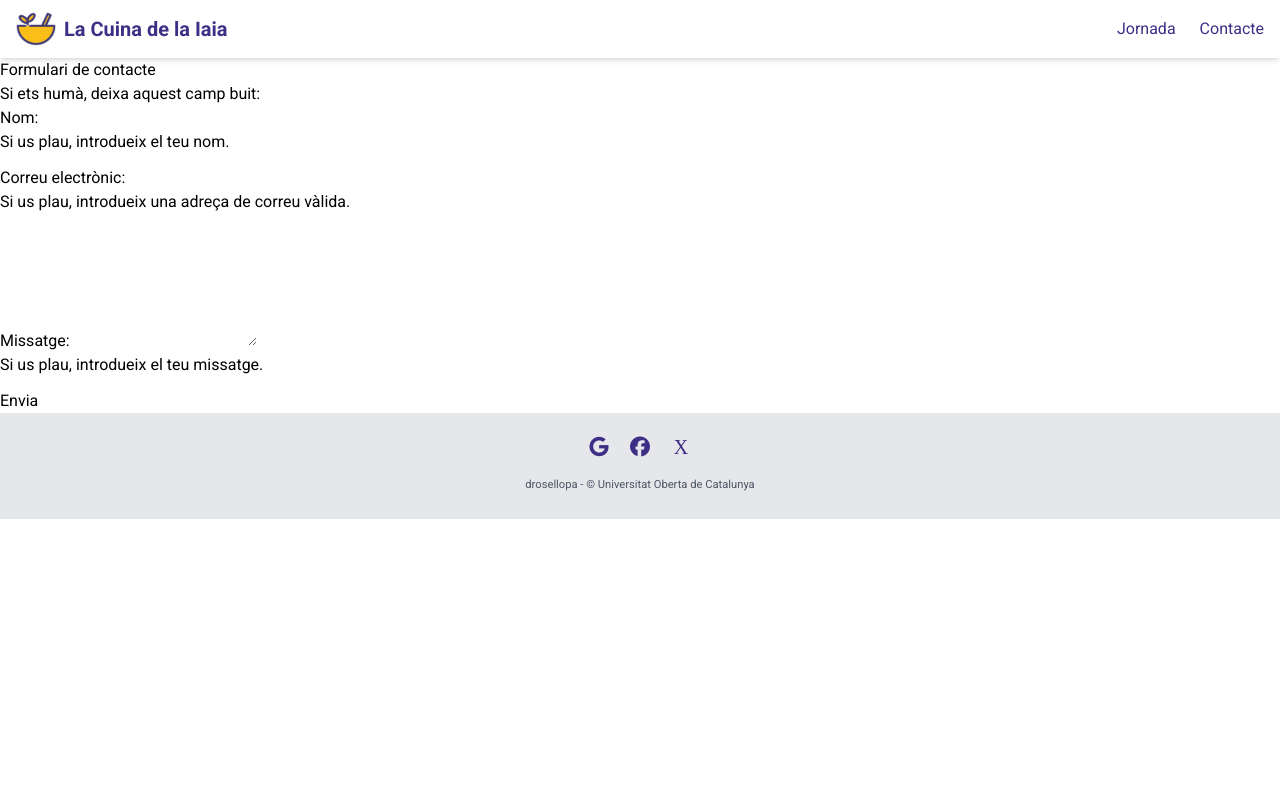
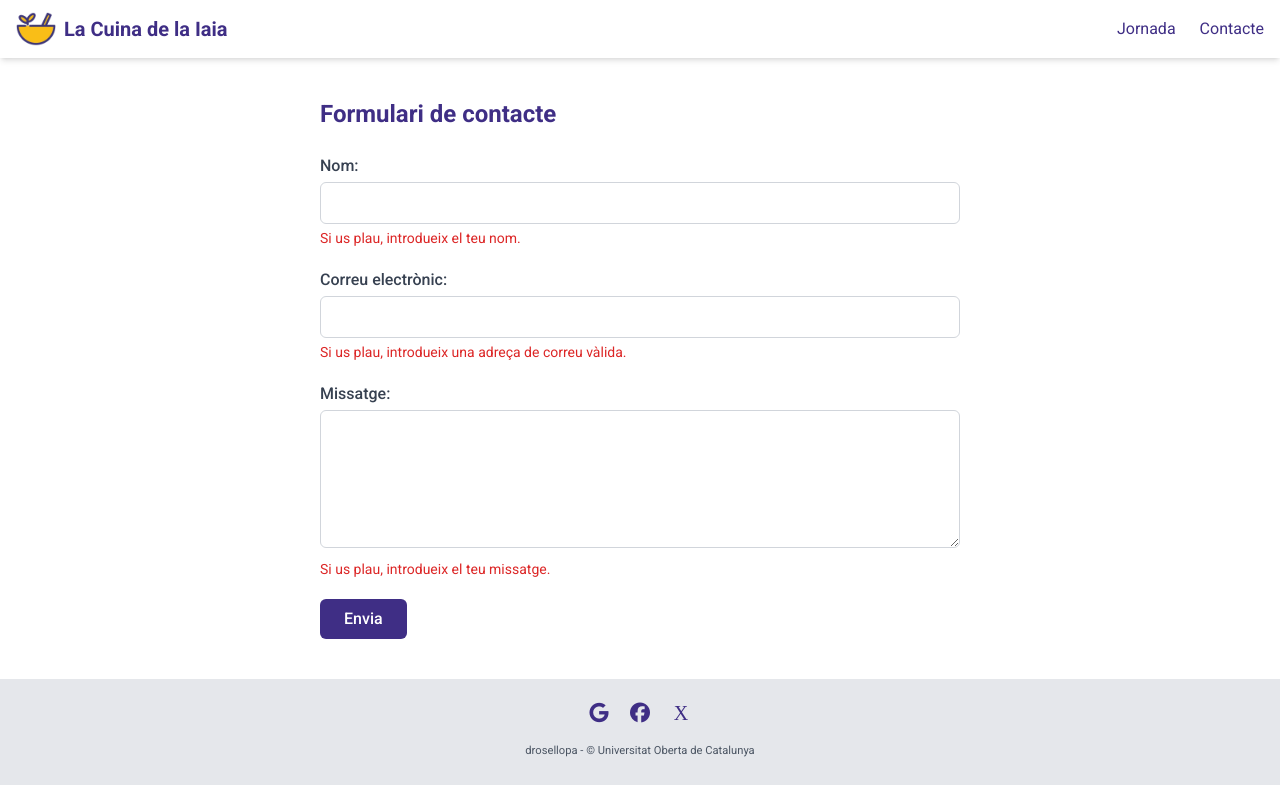
Before and after one commit to drosellopa/laiaia3, a website built with Parcel: page src/contacte.html in a window 1280 px wide. Built offline with nearby package versions, Linux system fonts and the light colour scheme.

Commit message:
Acabados estilos de contacte.html

```diff
--- a/src/contacte.html
+++ b/src/contacte.html
@@ -1,5 +1,5 @@
 <!DOCTYPE html>
-<html lang="en">
+<html lang="ca">
 <head>
     <meta charset="UTF-8">
     <meta name="viewport" content="width=device-width, initial-scale=1.0">
@@ -14,43 +14,68 @@
 <body>
    <!-- <a href="gracies.html" style="display:none"></a> -->
   <include src="./views/header.html"></include>
-    <main class="container main-contacte">
+
+  <main class="max-w-2xl mx-auto px-4 py-10">
     <section id="contact-form">
-            <h2>Formulari de contacte</h2>
+      <h2 class="text-2xl font-bold text-secondary mb-6">Formulari de contacte</h2>
       <form
         name="contacte"
         method="POST"
         data-netlify="true"
         netlify-honeypot="bot-field"
         action="/gracies.html"
-                class="needs-validation form-contacte"
-                novalidate
+        class="space-y-5"
       >
         <input type="hidden" name="form-name" value="contacte">
-
-                <!-- Aquest és el HoneyPot amagat -->
-                <div class="d-none">
+        <div class="hidden">
           <label>Si ets humà, deixa aquest camp buit: <input name="bot-field"></label>
         </div>
-                <div class="mb-3">
-                    <label for="nom" class="form-label">Nom:</label>
-                    <input type="text" id="nom" name="nom" class="form-control" required>
-                    <div class="invalid-feedback">Si us plau, introdueix el teu nom.</div>
+        <div>
+          <label for="nom" class="block text-gray-700 font-medium mb-1">Nom:</label>
+          <input
+            type="text"
+            id="nom"
+            name="nom"
+            class="w-full px-4 py-2 border border-gray-300 rounded-md focus:outline-none focus:ring-2 focus:ring-secondary focus:border-transparent"
+            required
+          >
+          <div class="mt-1 text-sm text-red-600">Si us plau, introdueix el teu nom.</div>
         </div>
-                <div class="mb-3">
-                    <label for="correu" class="form-label">Correu electrònic:</label>
-                    <input type="email" id="correu" name="correu" class="form-control" required>
-                    <div class="invalid-feedback">Si us plau, introdueix una adreça de correu vàlida.</div>
+
+        <div>
+          <label for="correu" class="block text-gray-700 font-medium mb-1">Correu electrònic:</label>
+          <input
+            type="email"
+            id="correu"
+            name="correu"
+            class="w-full px-4 py-2 border border-gray-300 rounded-md focus:outline-none focus:ring-2 focus:ring-secondary focus:border-transparent"
+            required
+          >
+          <div class="mt-1 text-sm text-red-600">Si us plau, introdueix una adreça de correu vàlida.</div>
         </div>
-                <div class="mb-3">
-                    <label for="missatge" class="form-label">Missatge:</label>
-                    <textarea id="missatge" name="missatge" class="form-control" rows="5" required></textarea>
-                    <div class="invalid-feedback">Si us plau, introdueix el teu missatge.</div>
+
+        <div>
+          <label for="missatge" class="block text-gray-700 font-medium mb-1">Missatge:</label>
+          <textarea
+            id="missatge"
+            name="missatge"
+            rows="5"
+            class="w-full px-4 py-2 border border-gray-300 rounded-md focus:outline-none focus:ring-2 focus:ring-secondary focus:border-transparent"
+            required
+          ></textarea>
+          <div class="mt-1 text-sm text-red-600">Si us plau, introdueix el teu missatge.</div>
         </div>
-                <button type="submit" class="btn btn-primary">Envia</button>
+
+        <button
+          type="submit"
+          class="px-6 py-2 bg-secondary text-white font-medium rounded-md hover:bg-primary hover:text-secondary transition"
+        >
+          Envia
+        </button>
       </form>
     </section>
   </main>
+
   <include src="./views/footer.html"></include>
 </body>
 </html>
--- /dev/null
+++ b/src/gracies.html
@@ -0,0 +1 @@
+<h2>Gràcies</h2>
```
Also changed, not shown: README.md. Lines whose indentation alone changed are shown as unchanged.
